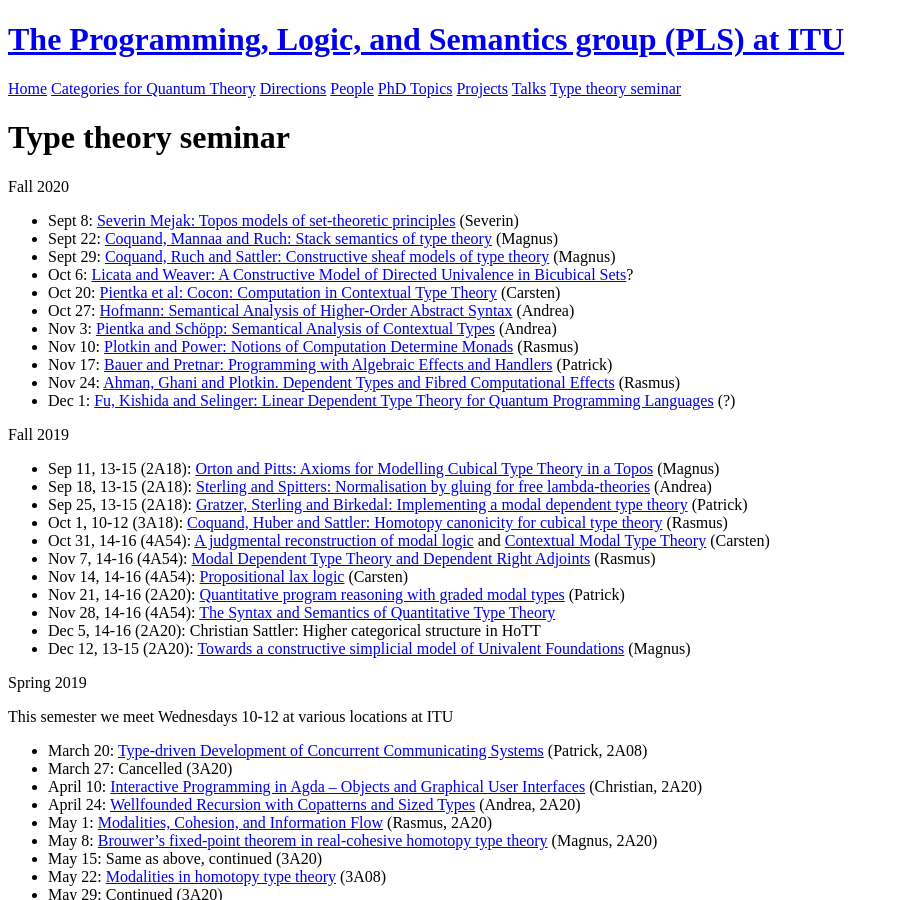
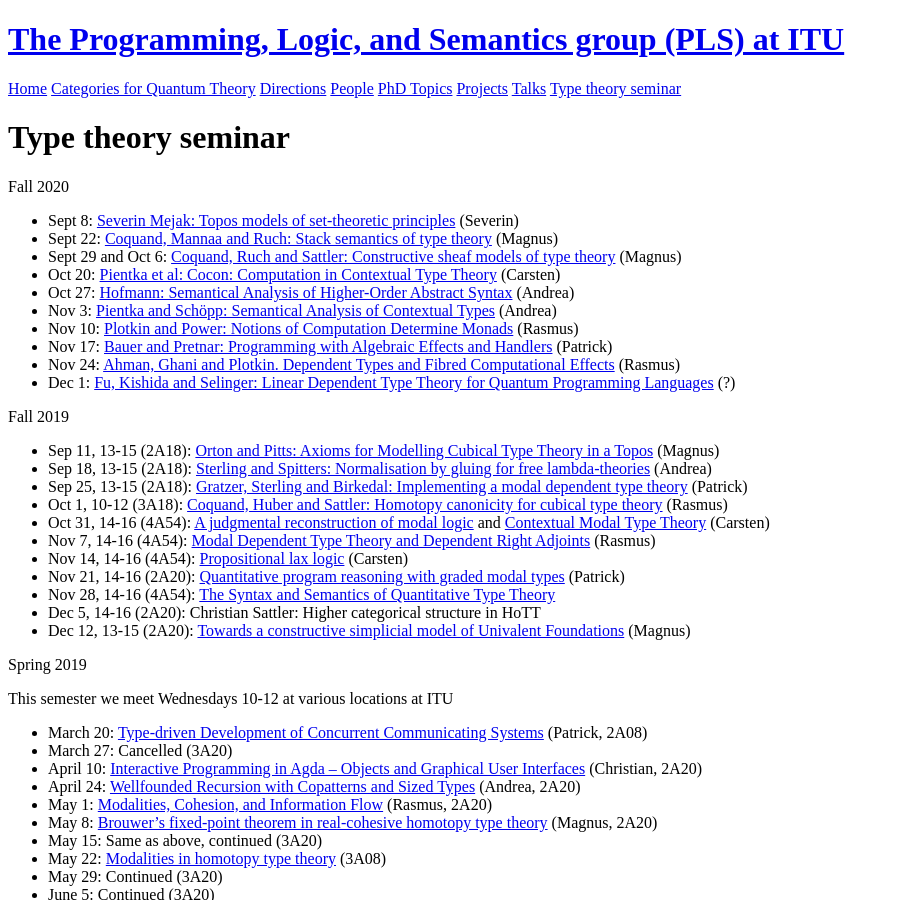
Before and after one commit to rmogelberg/pls.itu.dk, a Jekyll site: the page built from Type_theory_seminar.md, in a window 1280 px wide and 900 px high. Shown: the whole window, without its empty margins (0-900 px from the left). Built offline with Jekyll 4.4.1, drawn with Linux system fonts in a browser that asks for light colours.

Commit message:
Type theory seminar change of program

```diff
--- a/Type_theory_seminar.md
+++ b/Type_theory_seminar.md
@@ -6,8 +6,7 @@
 
 - Sept 8: [Severin Mejak: Topos models of set-theoretic principles](https://www.researchgate.net/publication/334737639_TOPOS_MODELS_OF_SET-THEORETIC_PRINCIPLES) (Severin)
 - Sept 22: [Coquand, Mannaa and Ruch: Stack semantics of type theory](https://arxiv.org/abs/1701.02571) (Magnus)
-- Sept 29: [Coquand, Ruch and Sattler: Constructive sheaf models of type theory](https://arxiv.org/abs/1912.10407) (Magnus)
-- Oct 6: [Licata and Weaver: A Constructive Model of Directed Univalence in Bicubical Sets](https://dl.acm.org/doi/abs/10.1145/3373718.3394794)?
+- Sept 29 and Oct 6: [Coquand, Ruch and Sattler: Constructive sheaf models of type theory](https://arxiv.org/abs/1912.10407) (Magnus)
 - Oct 20: [Pientka et al: Cocon: Computation in Contextual Type Theory](https://arxiv.org/pdf/1901.03378.pdf) (Carsten)
 - Oct 27: [Hofmann: Semantical Analysis of Higher-Order Abstract Syntax](https://dl.acm.org/doi/10.5555/788021.788940) (Andrea)
 - Nov 3: [Pientka and Schöpp: Semantical Analysis of Contextual Types](https://ulrichschoepp.de/Docs/sem_ctx.pdf) (Andrea)
```
